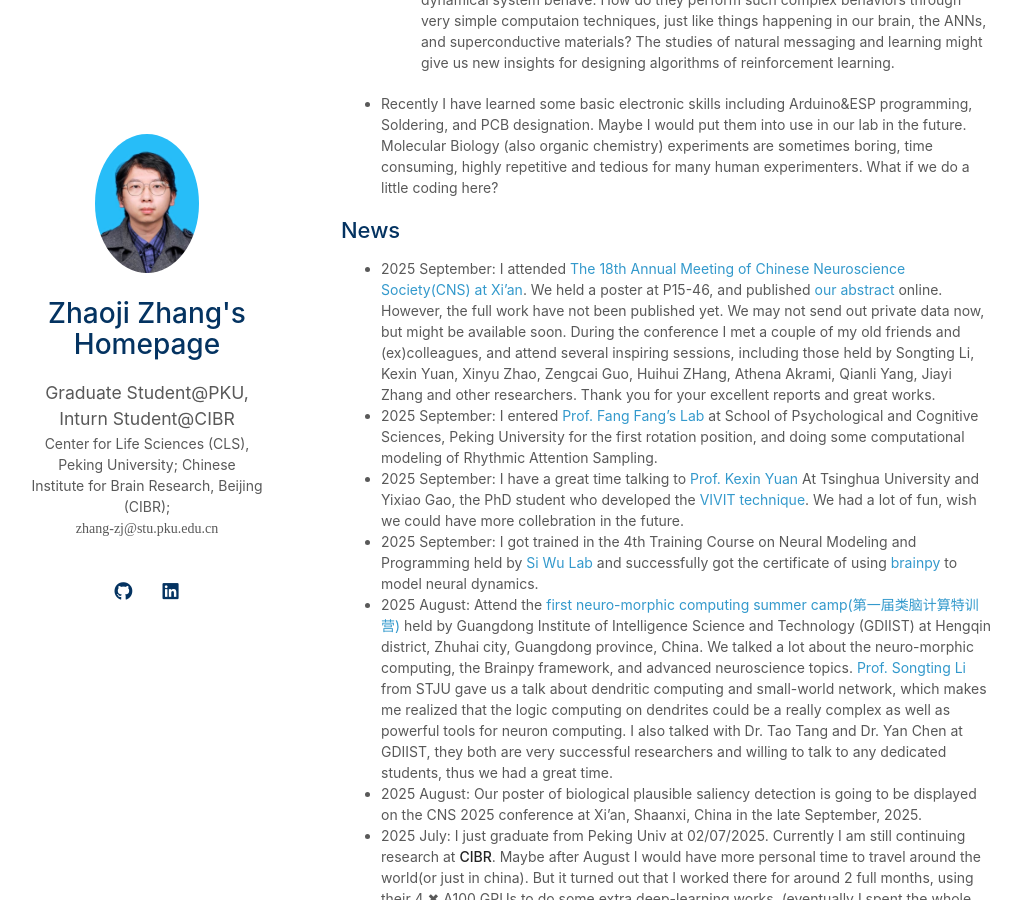
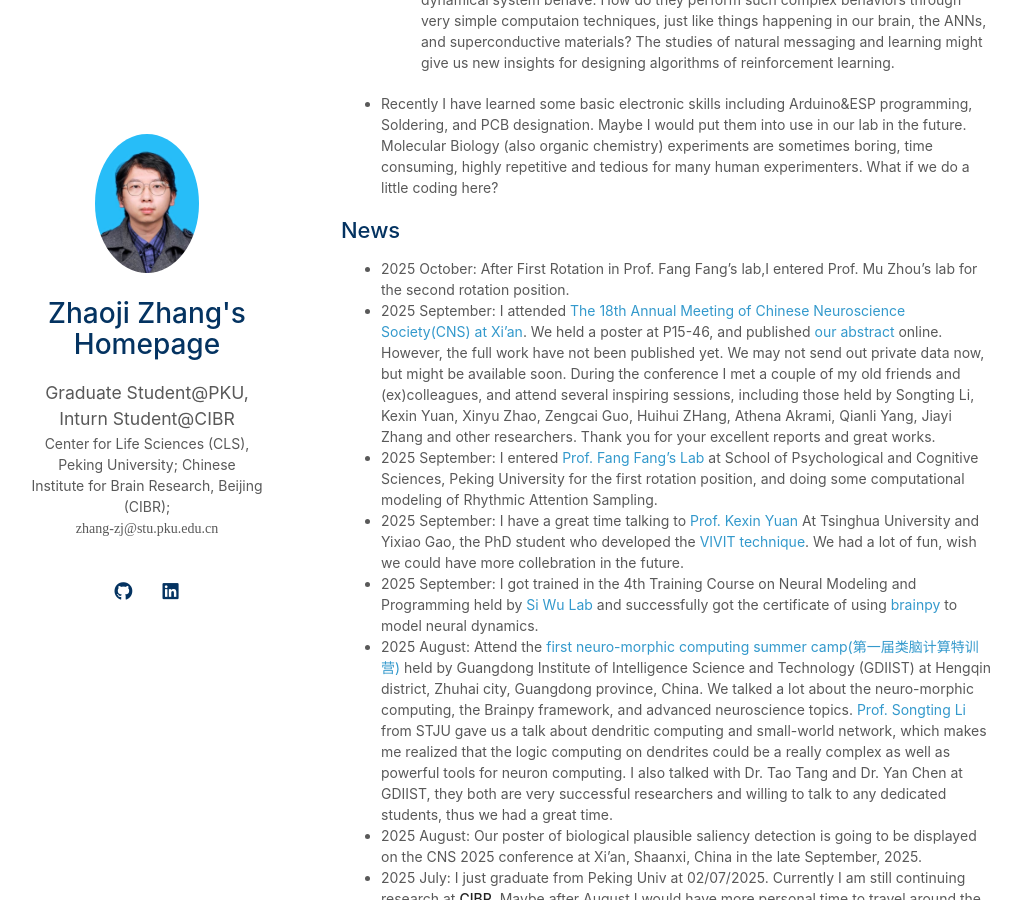
Before and after one commit to Zhang-Zhaoji/Zhang-Zhaoji.github.io, a Jekyll site: the page built from index.md, in a window 1280 px wide and 900 px high, scrolled down 1543 px. Shown: the whole window, without its empty margins (129-1150 px from the left). Built offline with Jekyll 4.4.1, drawn with Linux system fonts in a browser that asks for light colours; a style sheet for code colours, icons or effects is not loaded; our own code applies the rules of GitHub Pages for plain Markdown files.

Commit message:
Update news section with recent activities and events

```diff
--- a/index.md
+++ b/index.md
@@ -29,6 +29,7 @@ If you want to contact me, please email me at **2501111571@stu.pku.edu.cn** or *
 
 ## News
 
+- 2025 October: After First Rotation in Prof. Fang Fang's lab,I entered Prof. Mu Zhou's lab for the second rotation position.
 - 2025 September: I attended [The 18th Annual Meeting of Chinese Neuroscience Society(CNS) at Xi'an](https://cns.org.cn/2025/). We held a poster at P15-46, and published [our abstract](https://github.com/Zhang-Zhaoji/Zhang-Zhaoji.github.io/blob/main/assets/files/abstractAtCNS2025.pdf) online. However, the full work have not been published yet. We may not send out private data now, but might be available soon. During the conference I met a couple of my old friends and (ex)colleagues, and attend several inspiring sessions, including those held by Songting Li, Kexin Yuan, Xinyu Zhao, Zengcai Guo, Huihui ZHang, Athena Akrami, Qianli Yang, Jiayi Zhang and other researchers. Thank you for your excellent reports and great works.
 - 2025 September: I entered [Prof. Fang Fang's Lab](https://www.psy.pku.edu.cn/szdw/qzjy/jsyjy/ffjs/index.htm) at School of Psychological and Cognitive Sciences, Peking University for the first rotation position, and doing some computational modeling of Rhythmic Attention Sampling.
 - 2025 September: I have a great time talking to [Prof. Kexin Yuan](https://brain.tsinghua.edu.cn/info/1010/1015.htm) At Tsinghua University and Yixiao Gao, the PhD student who developed the [VIVIT technique](https://www.cell.com/cell/fulltext/S0092-8674(25)00813-X). We had a lot of fun, wish we could have more collebration in the future.
```
